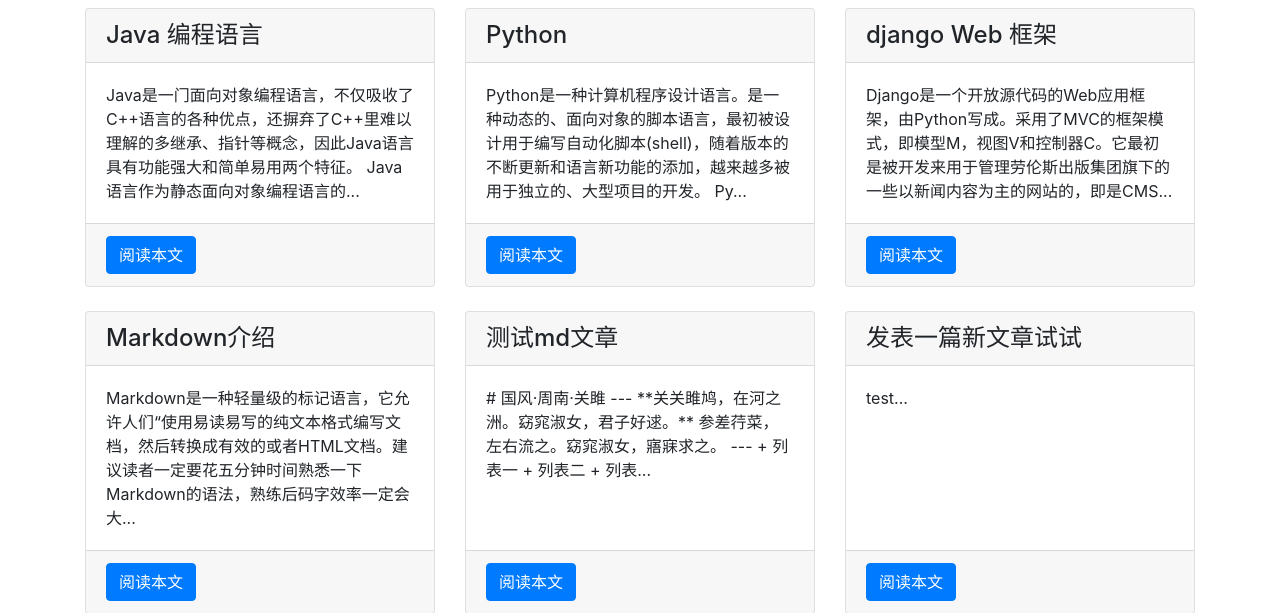
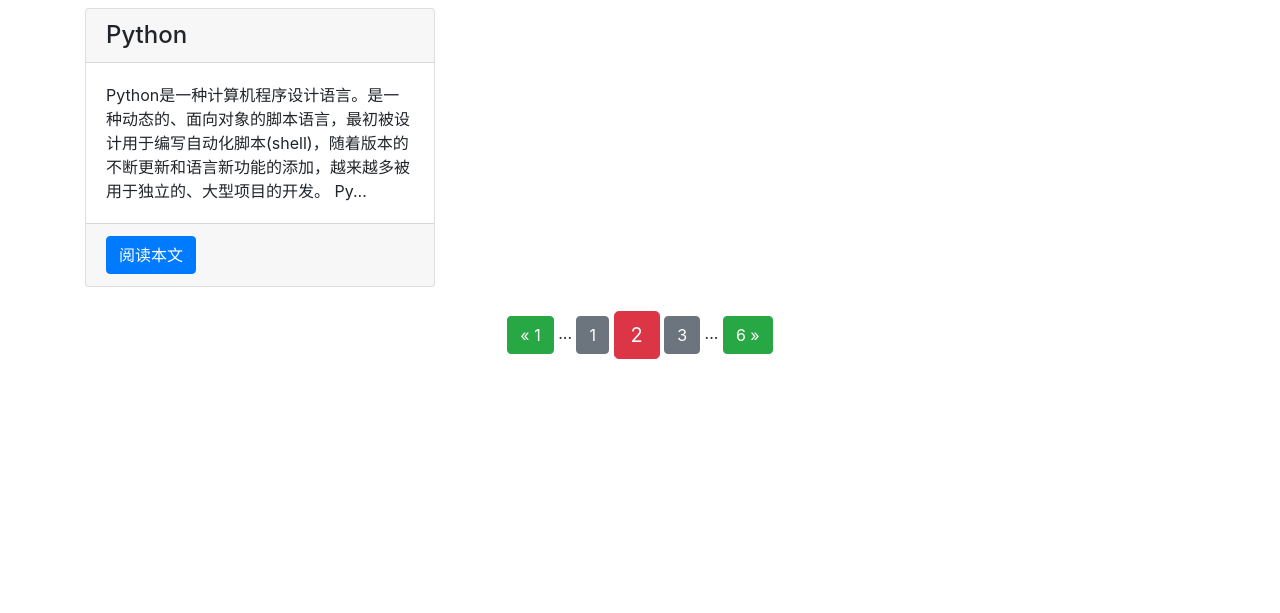
Before and after one commit to stacklens/django_blog_tutorial, a Django app: page /article/article-list/?page=2 in a window 1280 px wide. Shown: the part 56-669 px from the top of the page. Run offline with Django 3.2, Linux system fonts and the light colour scheme; data comes from the database, SQL or seed files in the repository; both versions use the stored data as it was after the commit; some libraries are stand-ins or nearby versions.

Commit message:
文章分页

```diff
--- a/article/views.py
+++ b/article/views.py
@@ -12,12 +12,20 @@
 import markdown
 # 引入login装饰器
 from django.contrib.auth.decorators import login_required
+# 引入分页模块
+from django.core.paginator import Paginator
 
 
 # 文章列表
 def article_list(request):
     # 取出所有博客文章
-    articles = ArticlePost.objects.all()
+    article_list = ArticlePost.objects.all()
+    # 每页显示 1 篇文章
+    paginator = Paginator(article_list, 1)
+    # 获取 url 中的页码
+    page = request.GET.get('page')
+    # 将导航对象相应的页码内容返回给 articles
+    articles = paginator.get_page(page)
     # 需要传递给模板（templates）的对象
     context = { 'articles': articles }
     # render函数：载入模板，并返回context对象
@@ -35,7 +43,8 @@
         'markdown.extensions.extra',
         # 语法高亮扩展
         'markdown.extensions.codehilite',
-        ])
+        ]
+    )
     # 需要传递给模板的对象
     context = { 'article': article }
     # 载入模板，并返回context对象
--- a/templates/article/list.html
+++ b/templates/article/list.html
@@ -33,7 +33,50 @@
             </div>
         </div>
         {% endfor %}
+    </div>
 
+    <!-- 页码导航 -->
+    <div class="pagination row">
+        <div class="m-auto">
+            <span class="step-links">
+                <!-- 如果不是第一页，则显示上翻按钮 -->
+                {% if articles.has_previous %}
+                    <a href="?page=1" class="btn btn-success">
+                        &laquo; 1
+                    </a>
+                    <span>...</span>
+                    <a href="?page={{ articles.previous_page_number }}"
+                       class="btn btn-secondary"
+                    >
+                        {{ articles.previous_page_number }}
+                    </a>
+                {% endif %}
+
+                <!-- 当前页面 -->
+                <span class="current btn btn-danger btn-lg">
+                    {{ articles.number }}
+                </span>
+
+                <!-- 如果不是最末页，则显示下翻按钮 -->
+                {% if articles.has_next %}
+                    <a href="?page={{ articles.next_page_number }}"
+                       class="btn btn-secondary"
+                    >
+                        {{ articles.next_page_number }}
+                    </a>
+                    <span>...</span>
+                    <a href="?page={{ articles.paginator.num_pages }}"
+                       class="btn btn-success"
+                    >
+                        {{ articles.paginator.num_pages }} &raquo;
+                    </a>
+                {% endif %}
+            </span>
+        </div>
     </div>
+
 </div>
+
+
+
 {% endblock content %}
```
Also changed, not shown: README.md, db.sqlite3.
